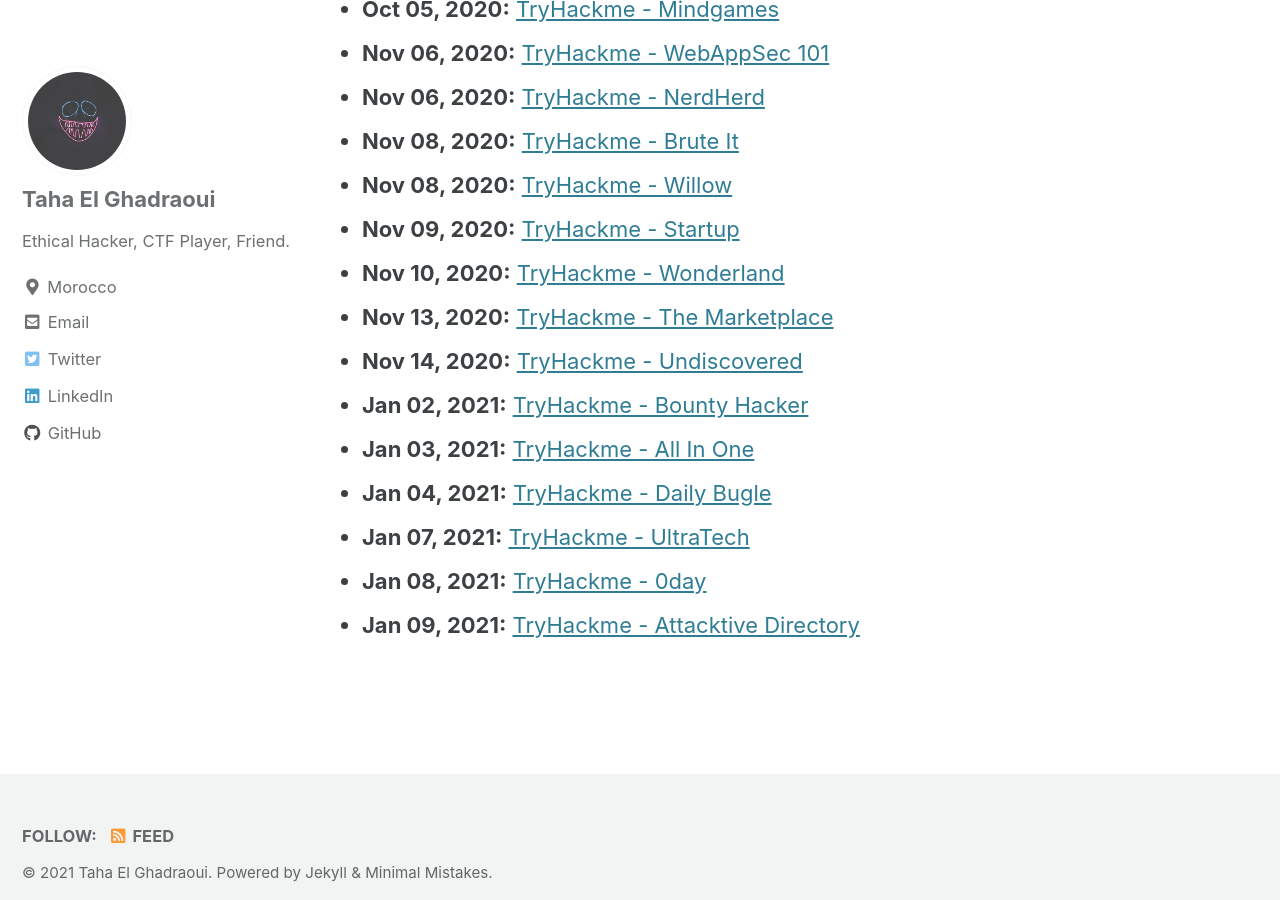
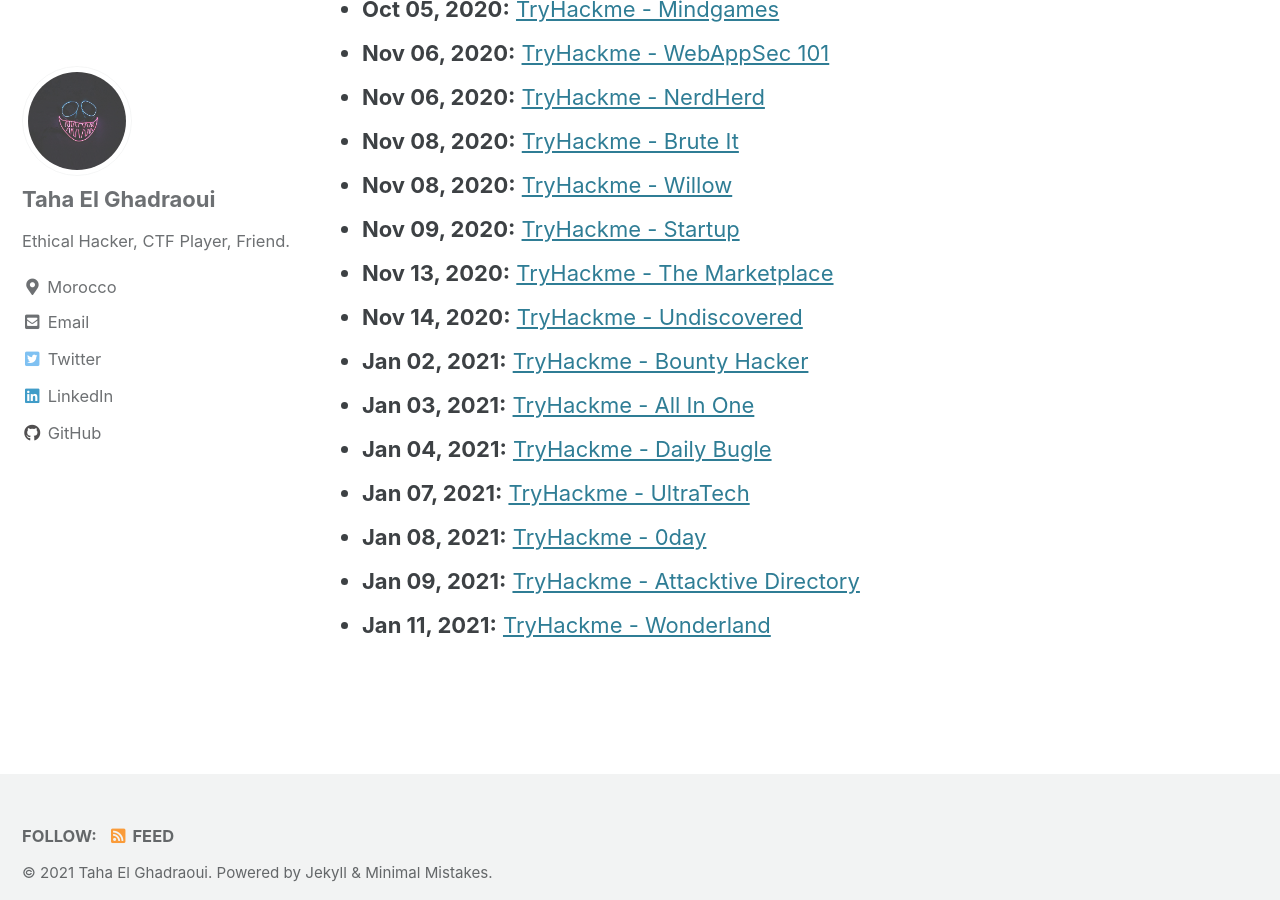
Before and after one commit to bvr0n/bvr0n.github.io, a Jekyll site: the page built from _pages/tryhackme-wr.md, in a window 1280 px wide and 900 px high, scrolled down 844 px. Built offline with Jekyll 4.4.1, drawn with Linux system fonts in a browser that asks for light colours; cached includes are drawn as plain includes.

Commit message:
Update tryhackme-wr.md

```diff
--- a/_pages/tryhackme-wr.md
+++ b/_pages/tryhackme-wr.md
@@ -21,7 +21,6 @@
 - **Nov 08, 2020:** [TryHackme - Brute It](../_posts/thm/2020-11-08-brute_it.md)
 - **Nov 08, 2020:** [TryHackme - Willow](../_posts/thm/2020-11-08-willow.md)
 - **Nov 09, 2020:** [TryHackme - Startup](../_posts/thm/2020-11-09-startup.md)
-- **Nov 10, 2020:** [TryHackme - Wonderland](../_posts/thm/2020-11-10-wonderland.md)
 - **Nov 13, 2020:** [TryHackme - The Marketplace](../_posts/thm/2020-11-13-marketplace.md)
 - **Nov 14, 2020:** [TryHackme - Undiscovered](../_posts/thm/2020-11-14-undiscovered.md)
 - **Jan 02, 2021:** [TryHackme - Bounty Hacker](../_posts/thm/2021-01-02-bounty_hacker.md)
@@ -30,3 +29,4 @@
 - **Jan 07, 2021:** [TryHackme - UltraTech](../_posts/thm/2021-07-01-ultratech.md)
 - **Jan 08, 2021:** [TryHackme - 0day](../_posts/thm/2021-01-08-0day.md)
 - **Jan 09, 2021:** [TryHackme - Attacktive Directory](../_posts/thm/2021-01-09-attacktivedir.md)
+- **Jan 11, 2021:** [TryHackme - Wonderland](../_posts/thm/2021-01-11-wonderland.md)
```
